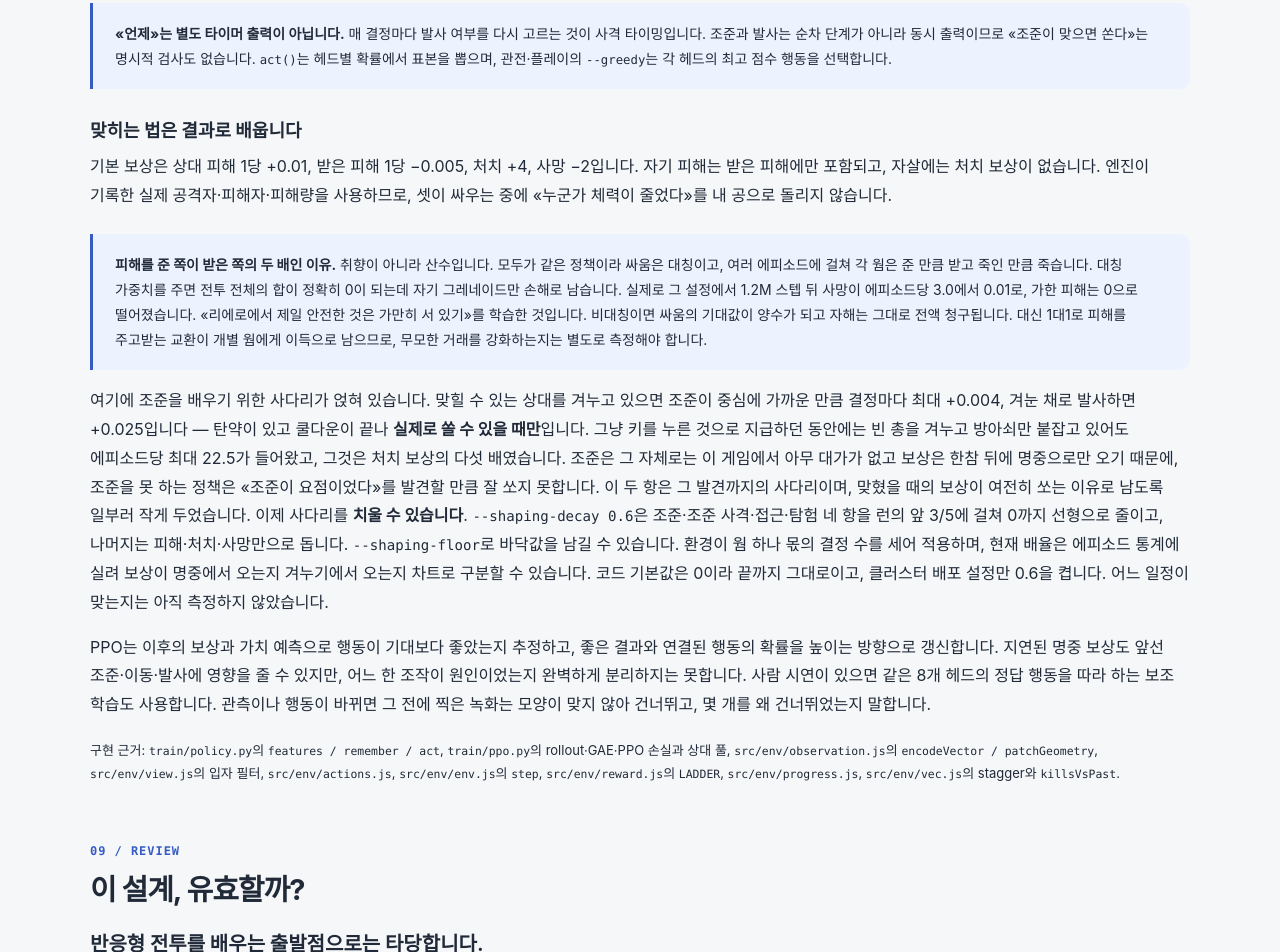
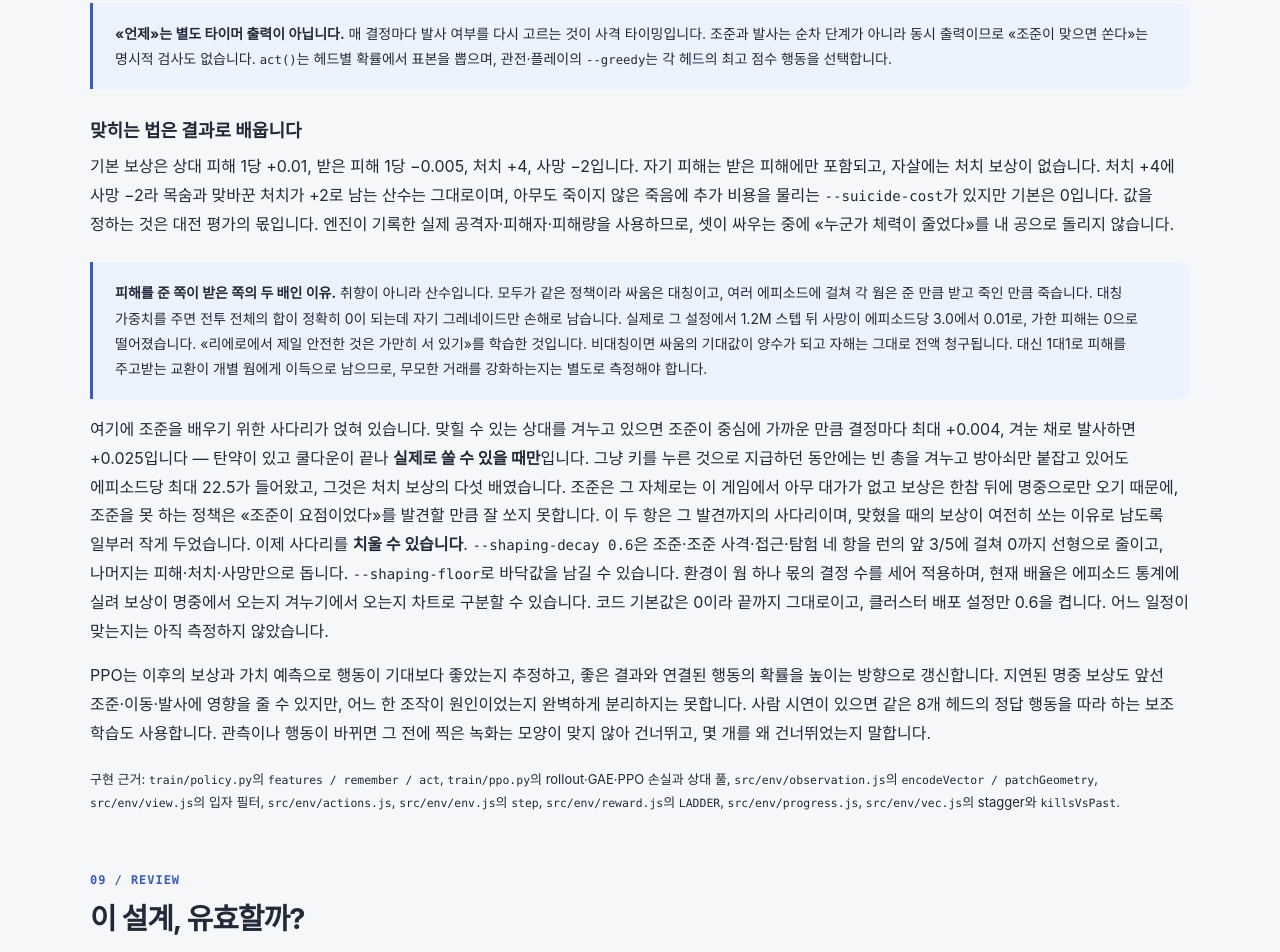
Before and after one commit to dongho-jung/my-second-ai-wormy, a website: page docs/network.html in a window 1280 px wide. Shown: the part 7026-7978 px from the top of the page. Drawn offline with Linux system fonts and the light colour scheme.

Commit message:
docs: the suicide cost knob

```diff
--- a/docs/network.html
+++ b/docs/network.html
@@ -207,7 +207,7 @@ footer { margin-top:64px; padding:24px 0 40px; border-top:1px solid var(--line);
   </ol>
   <p class="note"><strong>«언제»는 별도 타이머 출력이 아닙니다.</strong> 매 결정마다 발사 여부를 다시 고르는 것이 사격 타이밍입니다. 조준과 발사는 순차 단계가 아니라 동시 출력이므로 «조준이 맞으면 쏜다»는 명시적 검사도 없습니다. <code>act()</code>는 헤드별 확률에서 표본을 뽑으며, 관전·플레이의 <code>--greedy</code>는 각 헤드의 최고 점수 행동을 선택합니다.</p>
   <h3 style="margin-top:28px">맞히는 법은 결과로 배웁니다</h3>
-  <p>기본 보상은 상대 피해 1당 +0.01, 받은 피해 1당 −0.005, 처치 +4, 사망 −2입니다. 자기 피해는 받은 피해에만 포함되고, 자살에는 처치 보상이 없습니다. 엔진이 기록한 실제 공격자·피해자·피해량을 사용하므로, 셋이 싸우는 중에 «누군가 체력이 줄었다»를 내 공으로 돌리지 않습니다.</p>
+  <p>기본 보상은 상대 피해 1당 +0.01, 받은 피해 1당 −0.005, 처치 +4, 사망 −2입니다. 자기 피해는 받은 피해에만 포함되고, 자살에는 처치 보상이 없습니다. 처치 +4에 사망 −2라 목숨과 맞바꾼 처치가 +2로 남는 산수는 그대로이며, 아무도 죽이지 않은 죽음에 추가 비용을 물리는 <code>--suicide-cost</code>가 있지만 기본은 0입니다. 값을 정하는 것은 대전 평가의 몫입니다. 엔진이 기록한 실제 공격자·피해자·피해량을 사용하므로, 셋이 싸우는 중에 «누군가 체력이 줄었다»를 내 공으로 돌리지 않습니다.</p>
   <p class="note"><strong>피해를 준 쪽이 받은 쪽의 두 배인 이유.</strong> 취향이 아니라 산수입니다. 모두가 같은 정책이라 싸움은 대칭이고, 여러 에피소드에 걸쳐 각 웜은 준 만큼 받고 죽인 만큼 죽습니다. 대칭 가중치를 주면 전투 전체의 합이 정확히 0이 되는데 자기 그레네이드만 손해로 남습니다. 실제로 그 설정에서 1.2M 스텝 뒤 사망이 에피소드당 3.0에서 0.01로, 가한 피해는 0으로 떨어졌습니다. «리에로에서 제일 안전한 것은 가만히 서 있기»를 학습한 것입니다. 비대칭이면 싸움의 기대값이 양수가 되고 자해는 그대로 전액 청구됩니다. 대신 1대1로 피해를 주고받는 교환이 개별 웜에게 이득으로 남으므로, 무모한 거래를 강화하는지는 별도로 측정해야 합니다.</p>
   <p>여기에 조준을 배우기 위한 사다리가 얹혀 있습니다. 맞힐 수 있는 상대를 겨누고 있으면 조준이 중심에 가까운 만큼 결정마다 최대 +0.004, 겨눈 채로 발사하면 +0.025입니다 — 탄약이 있고 쿨다운이 끝나 <strong>실제로 쏠 수 있을 때만</strong>입니다. 그냥 키를 누른 것으로 지급하던 동안에는 빈 총을 겨누고 방아쇠만 붙잡고 있어도 에피소드당 최대 22.5가 들어왔고, 그것은 처치 보상의 다섯 배였습니다. 조준은 그 자체로는 이 게임에서 아무 대가가 없고 보상은 한참 뒤에 명중으로만 오기 때문에, 조준을 못 하는 정책은 «조준이 요점이었다»를 발견할 만큼 잘 쏘지 못합니다. 이 두 항은 그 발견까지의 사다리이며, 맞혔을 때의 보상이 여전히 쏘는 이유로 남도록 일부러 작게 두었습니다. 이제 사다리를 <strong>치울 수 있습니다</strong>. <code>--shaping-decay 0.6</code>은 조준·조준 사격·접근·탐험 네 항을 런의 앞 3/5에 걸쳐 0까지 선형으로 줄이고, 나머지는 피해·처치·사망만으로 돕니다. <code>--shaping-floor</code>로 바닥값을 남길 수 있습니다. 환경이 웜 하나 몫의 결정 수를 세어 적용하며, 현재 배율은 에피소드 통계에 실려 보상이 명중에서 오는지 겨누기에서 오는지 차트로 구분할 수 있습니다. 코드 기본값은 0이라 끝까지 그대로이고, 클러스터 배포 설정만 0.6을 켭니다. 어느 일정이 맞는지는 아직 측정하지 않았습니다.</p>
   <p>PPO는 이후의 보상과 가치 예측으로 행동이 기대보다 좋았는지 추정하고, 좋은 결과와 연결된 행동의 확률을 높이는 방향으로 갱신합니다. 지연된 명중 보상도 앞선 조준·이동·발사에 영향을 줄 수 있지만, 어느 한 조작이 원인이었는지 완벽하게 분리하지는 못합니다. 사람 시연이 있으면 같은 8개 헤드의 정답 행동을 따라 하는 보조 학습도 사용합니다. 관측이나 행동이 바뀌면 그 전에 찍은 녹화는 모양이 맞지 않아 건너뛰고, 몇 개를 왜 건너뛰었는지 말합니다.</p>
```
